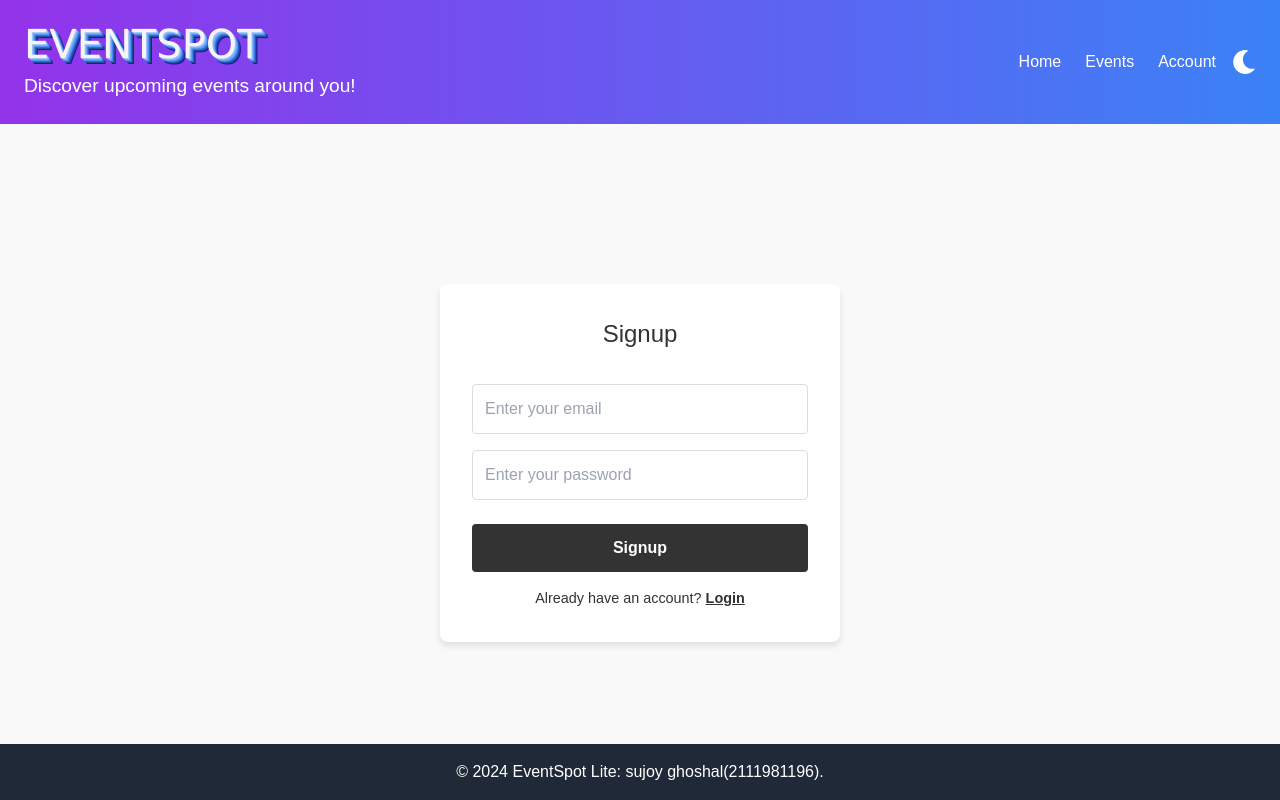
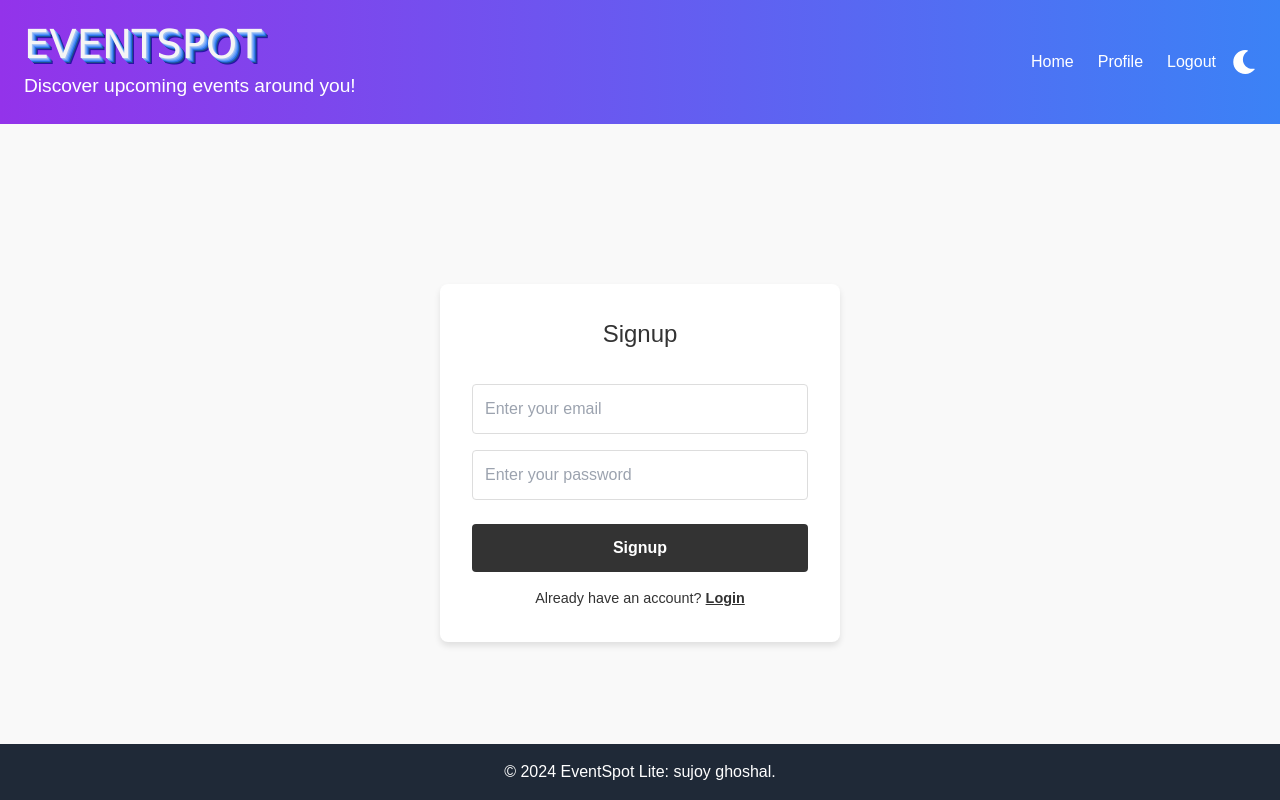
Before and after one commit to sujoyghoshal/Sujoy_Ghoshal_EventSpotLite, a React (Vite) app: page /signup in a window 1280 px wide. Built offline with nearby package versions, Linux system fonts and the light colour scheme; sample sign-in values are in the browser's storage.

Commit message:
addig logout and when user not signup he did not see evens page add logic

```diff
--- a/src/App.jsx
+++ b/src/App.jsx
@@ -51,7 +51,13 @@ const App = () => {
               <Route path="/login" element={<LoginForm onLogin={handleLogin} />} />
               <Route
                 path="/events"
-                element={isAuthenticated ? <EventListPage /> : <Navigate to="/login" />}
+                element={
+                  isAuthenticated ? (
+                    <EventListPage />
+                  ) : (
+                    <Navigate to="/signup" replace state={{ message: 'Please sign up or log in to view events.' }} />
+                  )
+                }
               />
             </Routes>
           </main>
@@ -62,6 +68,7 @@ const App = () => {
   );
 };
 
+// Wrapping the App with Router
 const AppWrapper = () => (
   <Router>
     <App />
--- a/src/components/Footer.jsx
+++ b/src/components/Footer.jsx
@@ -1,7 +1,7 @@
 import React from 'react';
 const Footer = () => (
   <footer className="bg-gray-800 text-white text-center py-4">
-    <p>&copy; 2024 EventSpot Lite:  sujoy ghoshal(2111981196).</p>
+    <p>&copy; 2024 EventSpot Lite:  sujoy ghoshal.</p>
   </footer>
 );
 
--- a/src/components/Header.jsx
+++ b/src/components/Header.jsx
@@ -1,10 +1,9 @@
-// src/components/Header.jsx
 import React, { useState } from "react";
 import { FaMoon, FaSun, FaBars, FaTimes } from "react-icons/fa";
 import { Link, useNavigate } from "react-router-dom";
 import "../styles/toggle.css";
 
-const Header = () => {
+const Header = ({ isAuthenticated, onLogout }) => {
   const [darkMode, setDarkMode] = useState(false);
   const [isMenuOpen, setIsMenuOpen] = useState(false);
   const navigate = useNavigate();
@@ -33,30 +32,39 @@ const Header = () => {
           </p>
         </div>
 
-
+        {/* Desktop Navigation */}
         <nav className="desktop-nav hidden md:flex space-x-6">
-          <Link to="/" className="hover:text-gray-300">Home</Link>
-          <Link to="/events" className="hover:text-gray-300">Events</Link>
-          <Link to="/signup" className="hover:text-gray-300">Account</Link>
+          {isAuthenticated && (
+            <Link to="/events" className="hover:text-gray-300">Home</Link>
+          )}
+          <Link to={isAuthenticated ? "/profile" : "/signup"} className="hover:text-gray-300">
+            {isAuthenticated ? "Profile" : "Account"}
+          </Link>
+          {isAuthenticated && (
+            <button onClick={onLogout} className="hover:text-gray-300">Logout</button>
+          )}
         </nav>
-
 
         <button className="theme-toggle-btn ml-4" onClick={toggleDarkMode}>
           {darkMode ? <FaSun className="icon" /> : <FaMoon className="icon" />}
         </button>
 
-
+        {/* Mobile Menu */}
         {isMenuOpen && (
           <div className="mobile-menu absolute top-20 left-6 bg-purple-600 p-6 rounded-md shadow-lg">
-            <Link to="/events" className="block py-2 text-white hover:text-gray-300" onClick={toggleMenu}>
-              Home
+            {isAuthenticated && (
+              <Link to="/events" className="block py-2 text-white hover:text-gray-300" onClick={toggleMenu}>
+                Home
+              </Link>
+            )}
+            <Link to={isAuthenticated ? "/profile" : "/signup"} className="block py-2 text-white hover:text-gray-300" onClick={toggleMenu}>
+              {isAuthenticated ? "Profile" : "Account"}
             </Link>
-            <Link to="/events" className="block py-2 text-white hover:text-gray-300" onClick={toggleMenu}>
-              Events
-            </Link>
-            <Link to="/signup" className="block py-2 text-white hover:text-gray-300" onClick={toggleMenu}>
-            Account
-            </Link>
+            {isAuthenticated && (
+              <button onClick={() => { onLogout(); toggleMenu(); }} className="block py-2 text-white hover:text-gray-300">
+                Logout
+              </button>
+            )}
           </div>
         )}
       </div>
--- a/src/pages/EventListPage.jsx
+++ b/src/pages/EventListPage.jsx
@@ -1,35 +1,42 @@
 import React, { useState } from 'react';
+import { useLocation } from 'react-router-dom';
 import events from '../data/events';
 import EventCard from '../components/EventCard';
 import EventModal from '../components/EventModal';
 import '../styles/EventListPage.css';
 
 const EventListPage = () => {
+  const location = useLocation();
+  const message = location.state?.message || ''; // Get the redirect message, if any
+
+  // State to handle modal open/close and selected event
   const [selectedEvent, setSelectedEvent] = useState(null);
-  const [modalIsOpen, setModalIsOpen] = useState(false);
+  const [isModalOpen, setIsModalOpen] = useState(false);
 
   const handleCardClick = (event) => {
     setSelectedEvent(event);
-    setModalIsOpen(true);
+    setIsModalOpen(true);
   };
 
   const closeModal = () => {
-    setModalIsOpen(false);
     setSelectedEvent(null);
+    setIsModalOpen(false);
   };
 
   return (
     <div className="p-4">
+      {message && <p className="error-message">{message}</p>}
       <h2 className="animated-heading">Upcoming Events</h2>
       <div className="events-grid grid grid-cols-1 sm:grid-cols-1 md:grid-cols-2 lg:grid-cols-3 xl:grid-cols-4 gap-4">
         {events.map((event) => (
-          <EventCard key={event.id} event={event} onClick={handleCardClick} />
+          <EventCard key={event.id} event={event} onClick={() => handleCardClick(event)} />
         ))}
       </div>
+
       {selectedEvent && (
         <EventModal
           event={selectedEvent}
-          isOpen={modalIsOpen}
+          isOpen={isModalOpen}
           onRequestClose={closeModal}
         />
       )}
```
